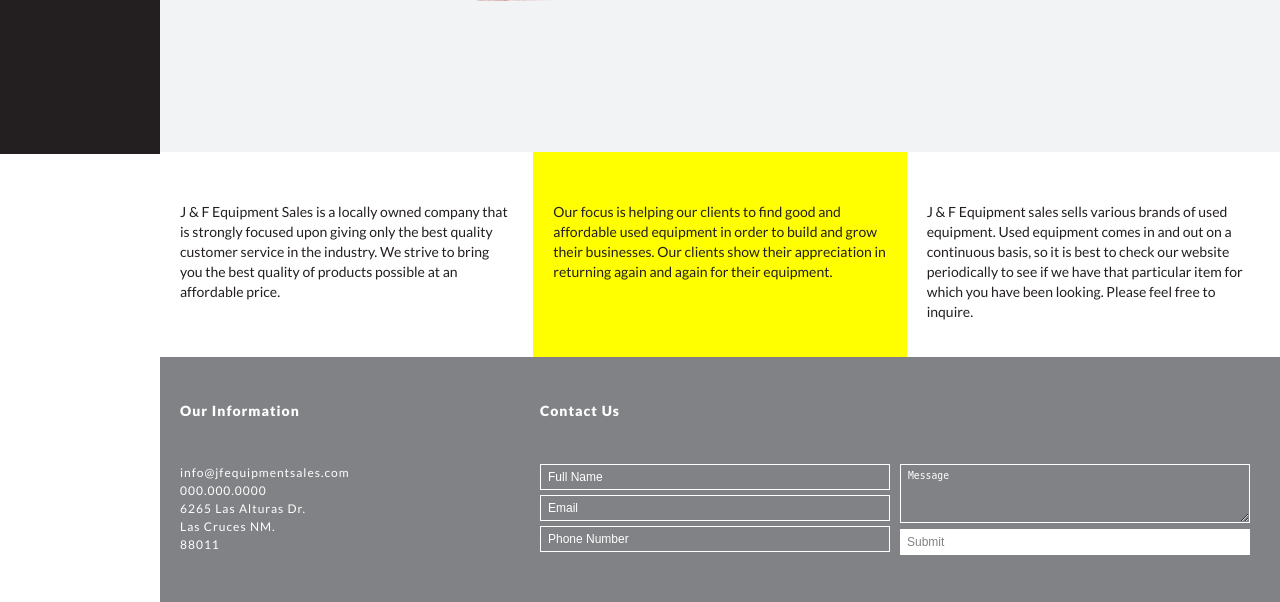
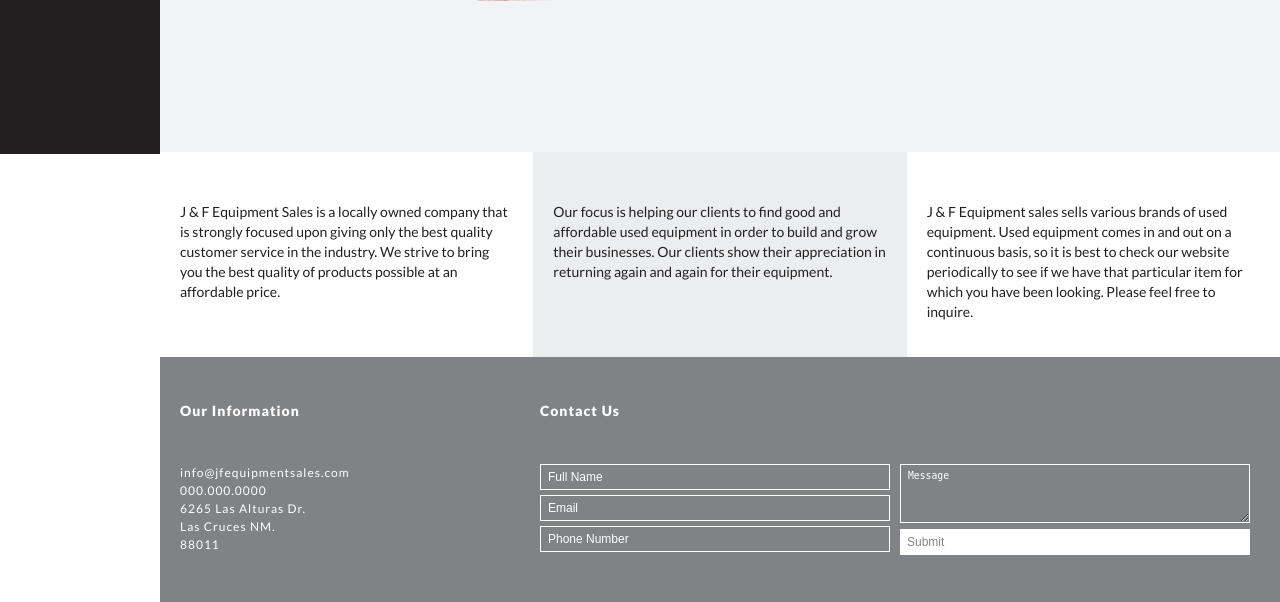
Before and after one commit to kellyannmcnamara01/jf-equipment, a PHP site: page / in a window 1280 px wide. Shown: the part 643-1245 px from the top of the page. Run offline with PHP 8.4, Linux system fonts and the light colour scheme.

```diff
--- a/main.css
+++ b/main.css
@@ -150,7 +150,7 @@ main {
     min-height: 205px;
 }
 .col-3:nth-child(2) {
-    background: #ff0;
+    background: #ecedee;
 }
 .col-3 p {
     max-width: 360px;
```
